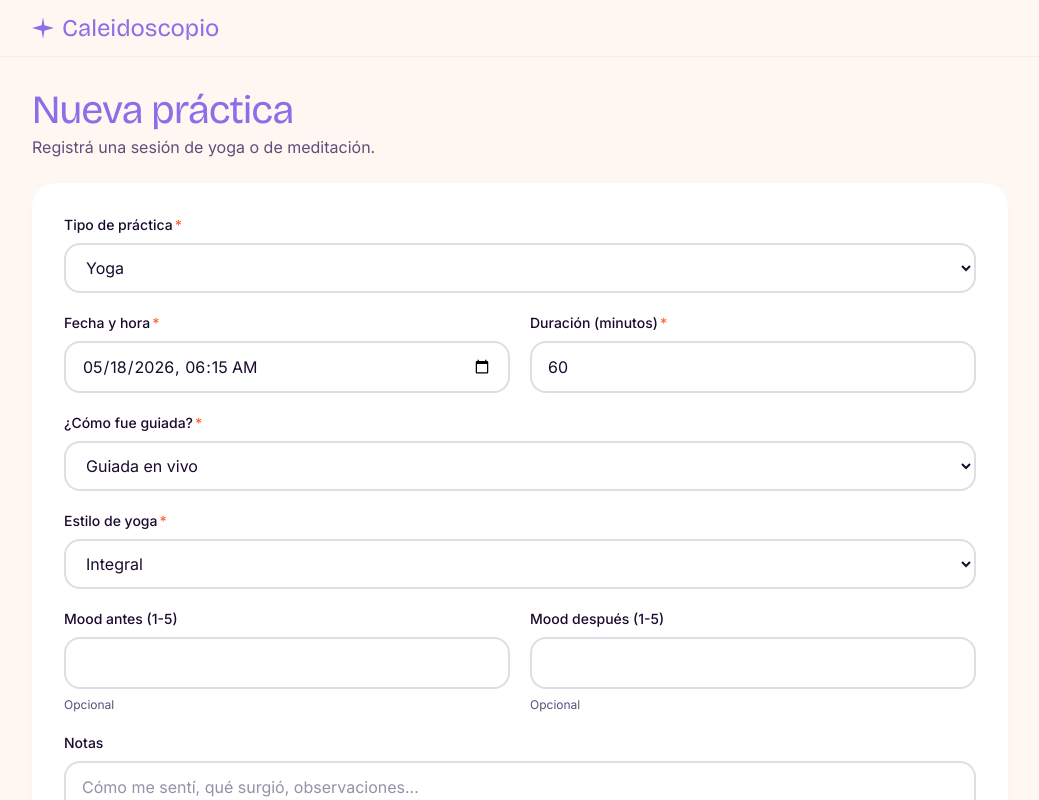
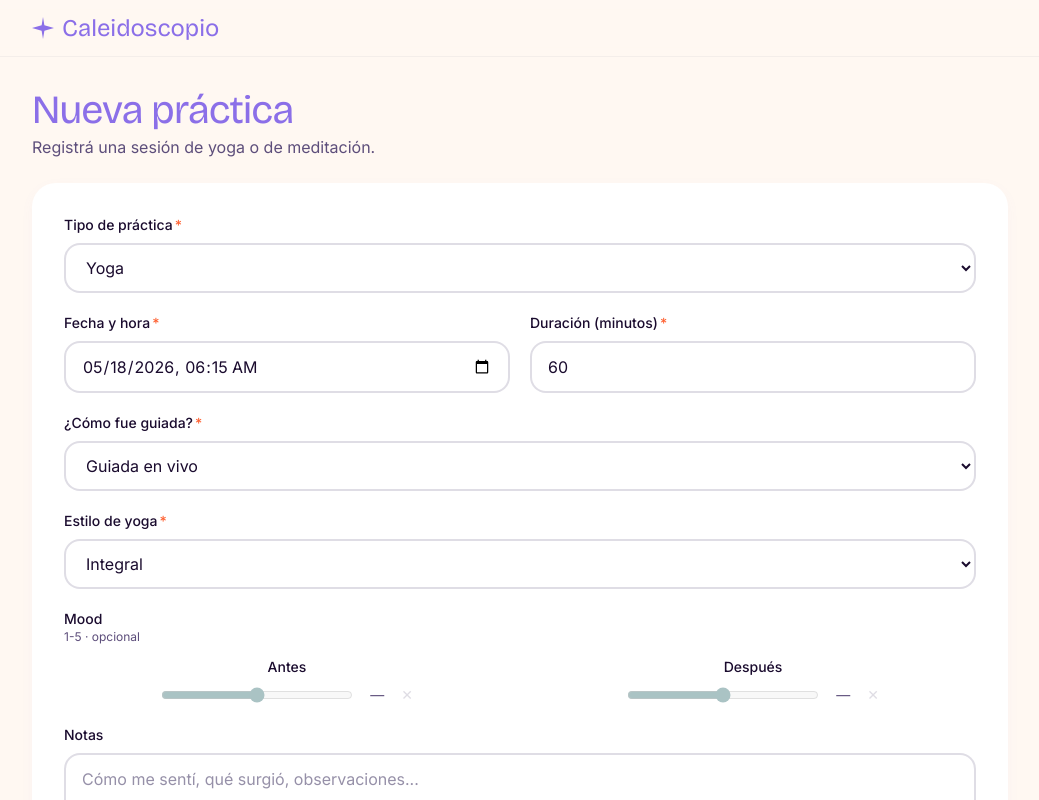
Before and after one commit to arambarrid/yoga-diary, a Next.js app: page /practices/new in a window 1280 px wide. Shown: the top 800 px of the page, without its empty margins (120-1159 px from the left). Built offline with nearby package versions, Linux system fonts and the light colour scheme.

Commit message:
feat(practice-form): replace mood inputs with engaged slider

```diff
--- a/src/components/PracticeForm.tsx
+++ b/src/components/PracticeForm.tsx
@@ -7,6 +7,7 @@ import { Field } from "@/components/ui/Field";
 import { Input } from "@/components/ui/Input";
 import { Select } from "@/components/ui/Select";
 import { Textarea } from "@/components/ui/Textarea";
+import { MoodSlider } from "@/components/ui/MoodSlider";
 import {
   focusObjectLabels,
   guidanceLabels,
@@ -213,28 +214,33 @@ export function PracticeForm({ initial = {}, mode = "create" }: Props) {
         </div>
       )}
 
+      <div className="flex flex-col gap-3">
+        <div>
+          <p className="text-sm font-medium text-ink-900">Mood</p>
+          <p className="text-xs text-ink-600">1-5 · opcional</p>
+        </div>
+
         <div className="grid grid-cols-1 sm:grid-cols-2 gap-5">
-        <Field label="Mood antes (1-5)" htmlFor="moodBefore" hint="Opcional">
-          <Input
+          <div className="mx-auto w-fit text-center">
+            <Field label="Antes" htmlFor="moodBefore">
+              <MoodSlider
                 id="moodBefore"
                 name="moodBefore"
-            type="number"
-            min={1}
-            max={5}
-            defaultValue={initial.moodBefore ?? ""}
+                defaultValue={initial.moodBefore ?? null}
               />
             </Field>
+          </div>
 
-        <Field label="Mood después (1-5)" htmlFor="moodAfter" hint="Opcional">
-          <Input
+          <div className="mx-auto w-fit text-center">
+            <Field label="Después" htmlFor="moodAfter">
+              <MoodSlider
                 id="moodAfter"
                 name="moodAfter"
-            type="number"
-            min={1}
-            max={5}
-            defaultValue={initial.moodAfter ?? ""}
+                defaultValue={initial.moodAfter ?? null}
               />
             </Field>
+          </div>
+        </div>
       </div>
 
       <Field label="Notas" htmlFor="notes" hint="Opcional · sensaciones, insights, contexto">
--- /dev/null
+++ b/src/components/ui/MoodSlider.tsx
@@ -0,0 +1,43 @@
+  "use client";
+
+  import { useState } from "react";
+
+  type Props = {
+    id?: string;
+    name: string;
+    defaultValue?: number | null;
+  };
+
+  export function MoodSlider({ id, name, defaultValue = null }: Props) {
+    const [value, setValue] = useState<number | null>(defaultValue);
+    const engaged = value !== null;
+
+    return (
+      <div className="flex items-center justify-center gap-3">
+        <input
+          id={id}
+          type="range"
+          min={1}
+          max={5}
+          step={1}
+          value={value ?? 3}
+          onChange={(e) => setValue(Number(e.target.value))}
+          className={`w-48 accent-meditation-700 ${engaged ? "" : "opacity-40"}`}
+        />
+        <span className="w-6 text-center text-sm tabular-nums text-ink-600">
+          {engaged ? value : "—"}
+        </span>
+        <button
+          type="button"
+          onClick={() => setValue(null)}
+          disabled={!engaged}
+          aria-label="Clear mood"
+          className="text-sm text-ink-400 hover:text-ink-600 disabled:opacity-30
+  disabled:cursor-not-allowed"
+        >
+          ✕
+        </button>
+        <input type="hidden" name={name} value={value ?? ""} />
+      </div>
+    );
+  }
```
Lines whose indentation alone changed are shown as unchanged.
